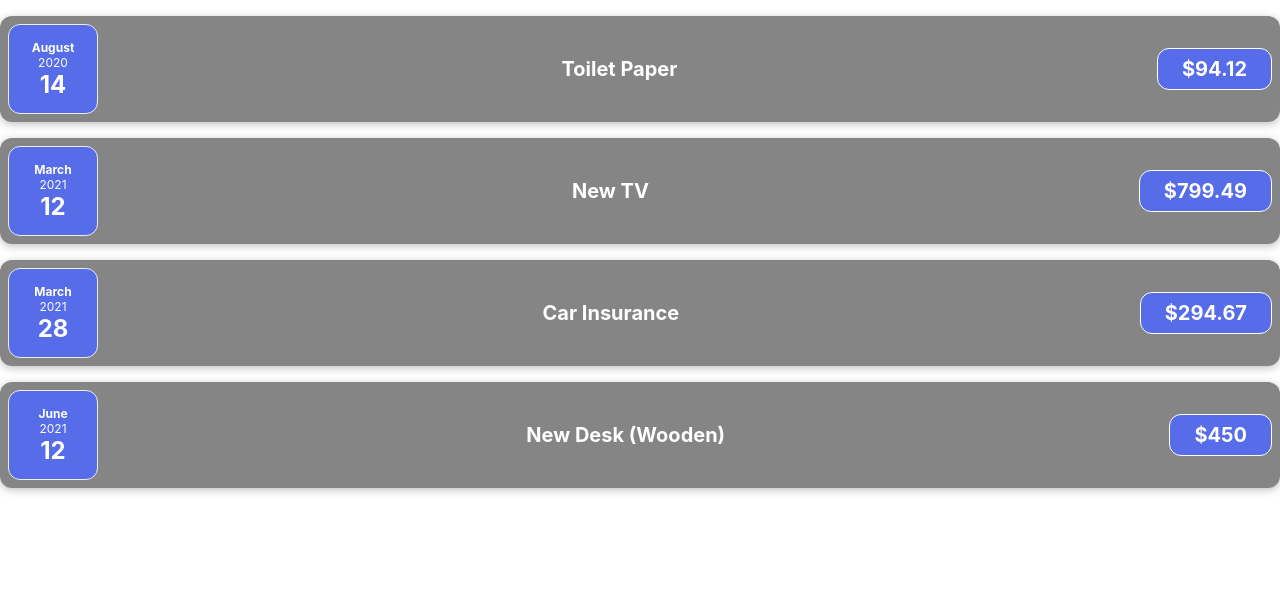
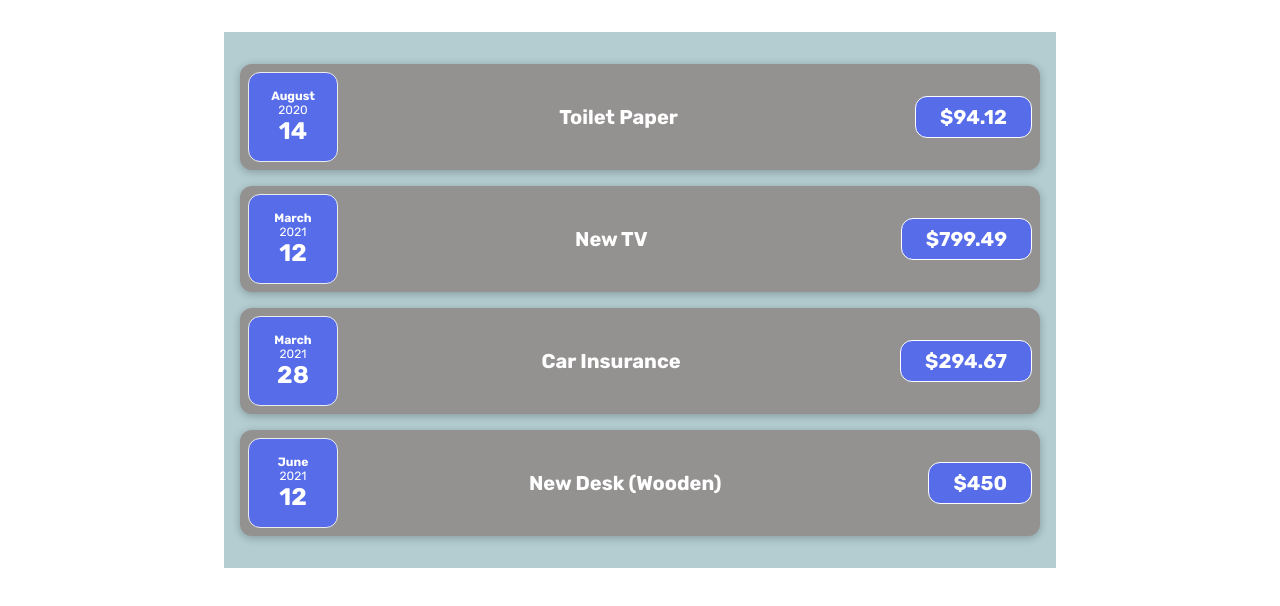
Before and after one commit to EvaGurtovaia/expenses-app, a React (Create React App) app: page / in a window 1280 px wide. Shown: the top 606 px of the page. Built offline with nearby package versions, Linux system fonts and the light colour scheme.

Commit message:
Adding some styling and Card component

```diff
--- a/public/index.html
+++ b/public/index.html
@@ -8,6 +8,10 @@
     <meta
       name="description"
       content="Web site created using create-react-app"
+    />
+    <link
+      href="https://fonts.googleapis.com/css?family=Rubik:300,400,700"
+      rel="stylesheet"
     />
     <link rel="apple-touch-icon" href="%PUBLIC_URL%/logo192.png" />
     <!--
--- a/src/App.css
+++ b/src/App.css
@@ -1,38 +1,4 @@
 .App {
-  text-align: center;
+    text-align: center;
+    font-family: "Rubik", sans-serif;
 }
-
-.App-logo {
-  height: 40vmin;
-  pointer-events: none;
-}
-
-@media (prefers-reduced-motion: no-preference) {
-  .App-logo {
-    animation: App-logo-spin infinite 20s linear;
-  }
-}
-
-.App-header {
-  background-color: #282c34;
-  min-height: 100vh;
-  display: flex;
-  flex-direction: column;
-  align-items: center;
-  justify-content: center;
-  font-size: calc(10px + 2vmin);
-  color: white;
-}
-
-.App-link {
-  color: #61dafb;
-}
-
-@keyframes App-logo-spin {
-  from {
-    transform: rotate(0deg);
-  }
-  to {
-    transform: rotate(360deg);
-  }
-}
--- /dev/null
+++ b/src/components/Card.css
@@ -0,0 +1,4 @@
+.card {
+    border-radius: 12px;
+    box-shadow: 0 1px 8px rgba(0, 0, 0, 0.25);
+}
--- a/src/components/ExpenseItem.css
+++ b/src/components/ExpenseItem.css
@@ -6,7 +6,7 @@
     padding: 0.5rem;
     margin: 1rem 0;
     border-radius: 12px;
-    background-color: #868585;
+    background-color: #949191;
 }
 
 .expense-item__description {
--- /dev/null
+++ b/src/components/Expenses.css
@@ -0,0 +1,9 @@
+
+.expenses {
+    padding: 1rem;
+    background-color: #b3cdd1;
+    margin: 2rem auto;
+    width: 50rem;
+    max-width: 95%;
+
+  }
--- a/src/components/Expenses.js
+++ b/src/components/Expenses.js
@@ -1,8 +1,9 @@
 import ExpenseItem from "./ExpenseItem";
+import "./Expenses.css";
 
 function Expenses(props) {
     return (
-        <div>
+        <div className="expenses">
             <ExpenseItem
                 key={props.expenses[0].id}
                 title={props.expenses[0].title}
```
Also changed, not shown: src/components/Card.js (added, +7 -0 lines). Lines whose indentation alone changed are shown as unchanged.
